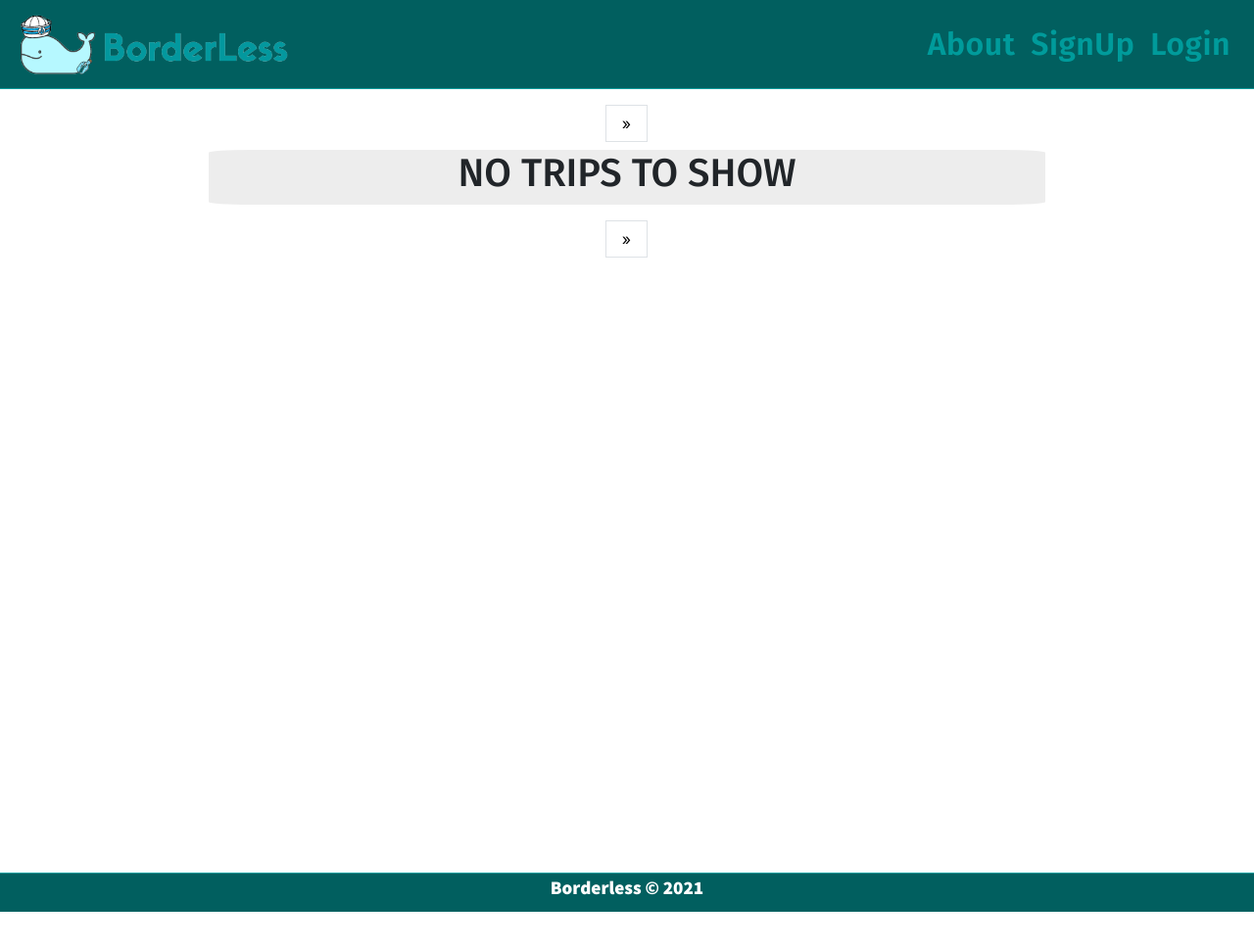
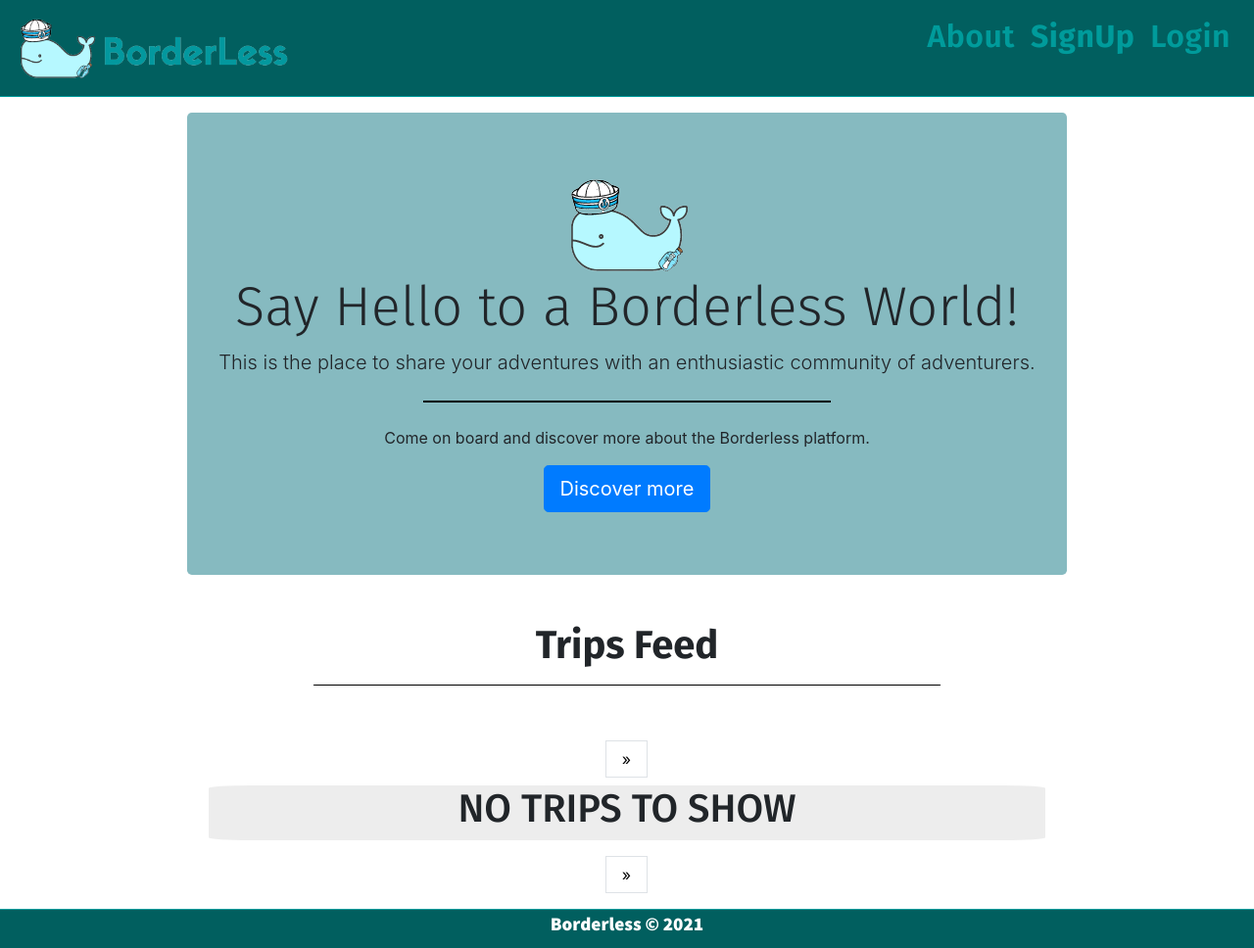
Before and after one commit to SanclerZanella/borderless_project, a Flask app: page / in a window 1280 px wide. Shown: the whole page at 98% size. Before the commit the page ends 931 px from the top, so only its background shows below. Run offline with Flask 2, Linux system fonts and the light colour scheme; data that the repository does not hold is empty; some libraries are stand-ins or nearby versions.

Commit message:
Add a callout container in the feed page; Add title in the feed page; add a button which open the signUp modal in the about page

```diff
--- a/app.py
+++ b/app.py
@@ -49,7 +49,7 @@
 def img_url(folder, filename):
     pic_url = cloudinary.CloudinaryImage('%s/%s' % (folder,
                                                     filename)).url
-    return pic_url
+    # return pic_url
 
 
 # Get profile picture url
@@ -62,7 +62,7 @@
     profile_pic_path = "%s/%s" % (profile_folder, profile_folder_id)
     profile_pic_url = cloudinary.CloudinaryImage(profile_pic_path).url
 
-    return profile_pic_url
+    # return profile_pic_url
 
 
 # Get cover picture url
@@ -75,7 +75,7 @@
     cover_pic_path = "%s/%s" % (cover_folder, cover_folder_id)
     cover_pic_url = cloudinary.CloudinaryImage(cover_pic_path).url
 
-    return cover_pic_url
+    # return cover_pic_url
 
 
 # Get trip post link background picture url
@@ -90,10 +90,10 @@
         res = trip_path['resources'][-1]
         first_pic = res['public_id']
         post_BGpic_url = cloudinary.CloudinaryImage('%s.jpg' % first_pic).url
-        return post_BGpic_url
+        # return post_BGpic_url
     else:
         local_img = '../static/images/default_post_cover.jpg'
-        return local_img
+        # return local_img
 
 
 # Get number of pictures in a folder
--- a/static/css/style.css
+++ b/static/css/style.css
@@ -384,6 +384,16 @@
     border-radius: 5%;
     margin: 0.5rem 0;
     height: 100%;
+}
+
+.jumbotron {
+    background-color: #86bac0;
+    margin-top: 1rem
+}
+
+.feedTitle {
+    font-weight: 700;
+    margin-top: 1rem
 }
 
 .profileNavItem,
--- a/static/js/script.js
+++ b/static/js/script.js
@@ -360,14 +360,16 @@
 });
 
 // Open sign up modal
-$('#signUpBtn').click((event) => {
-    event.preventDefault();
+$('.signUpBtn').each((key, value) => {
+    $(value).click((event) => {
+        event.preventDefault();
 
-    let closeBtn = $('.closeSignUp');
-    let signUp_btn = $('#signUpBtn');
-    let modal_el = $('#signUp');
+        let closeBtn = $('.closeSignUp');
+        let signUp_btn = $(value);
+        let modal_el = $('#signUp');
 
-    modal(signUp_btn, modal_el, closeBtn);
+        modal(signUp_btn, modal_el, closeBtn);
+    });
 });
 
 // Open login modal
--- a/templates/base.html
+++ b/templates/base.html
@@ -109,7 +109,7 @@
                         <a class="nav-link" href="{{ url_for('about') }}">About</a>
                     </li>
                     <li class="nav-item">
-                        <a id="signUpBtn" class="nav-link">SignUp</a>
+                        <a class="nav-link signUpBtn">SignUp</a>
                     </li>
                     <li class="nav-item">
                         <a id="loginBtn" class="nav-link">Login</a>
--- a/templates/feed.html
+++ b/templates/feed.html
@@ -5,6 +5,21 @@
         <!-- Trips Feed -->
         <div class="col-12">
             <div class="row no-gutters content-alignment">
+
+                <div class="jumbotron text-center">
+                    <img src="{{ url_for('static', filename='images/logo_session.png') }}" alt="">
+                    <h1 class="display-4">Say Hello to a Borderless World!</h1>
+                    <p class="lead">This is the place to share your adventures with an enthusiastic community of adventurers.</p>
+                    <hr class="my-4">
+                    <p>Come on board and discover more about the Borderless platform.</p>
+                    <a class="btn btn-primary btn-lg" href="{{ url_for('about') }}" role="button">Discover more</a>
+                </div>
+
+                <!-- Feed Title -->
+                <div class="col-12">
+                    <h1 class="text-center feedTitle">Trips Feed</h1>
+                    <hr>
+                </div>
 
                 <!-- Pagination links top -->
                 <div class="col-12 pagination paginationTop content-alignment">
--- a/templates/landpage.html
+++ b/templates/landpage.html
@@ -22,6 +22,9 @@
                     cultures and share with your friends with your notes, advices and suggestions. <br>
                     Start right now...
                 </p>
+            </div>
+            <div class="col-12 content-alignment">
+                <button type="button" class="btn btn-primary signUpBtn"> Sign Up!</button>
             </div>
         </div>
     </div>
```
